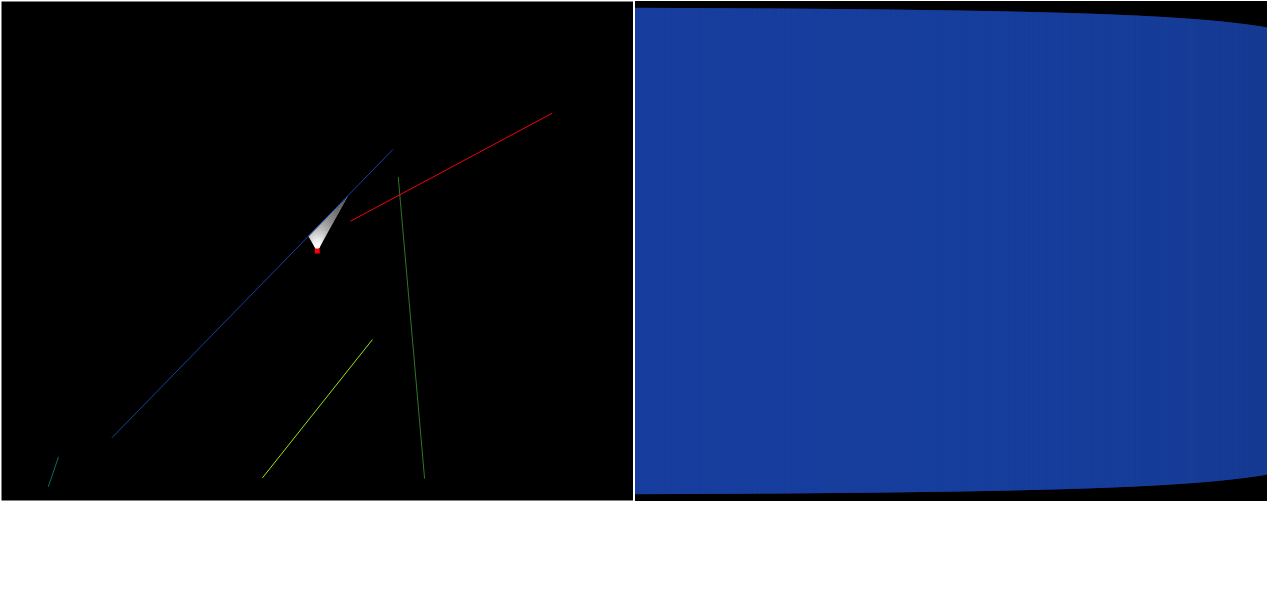
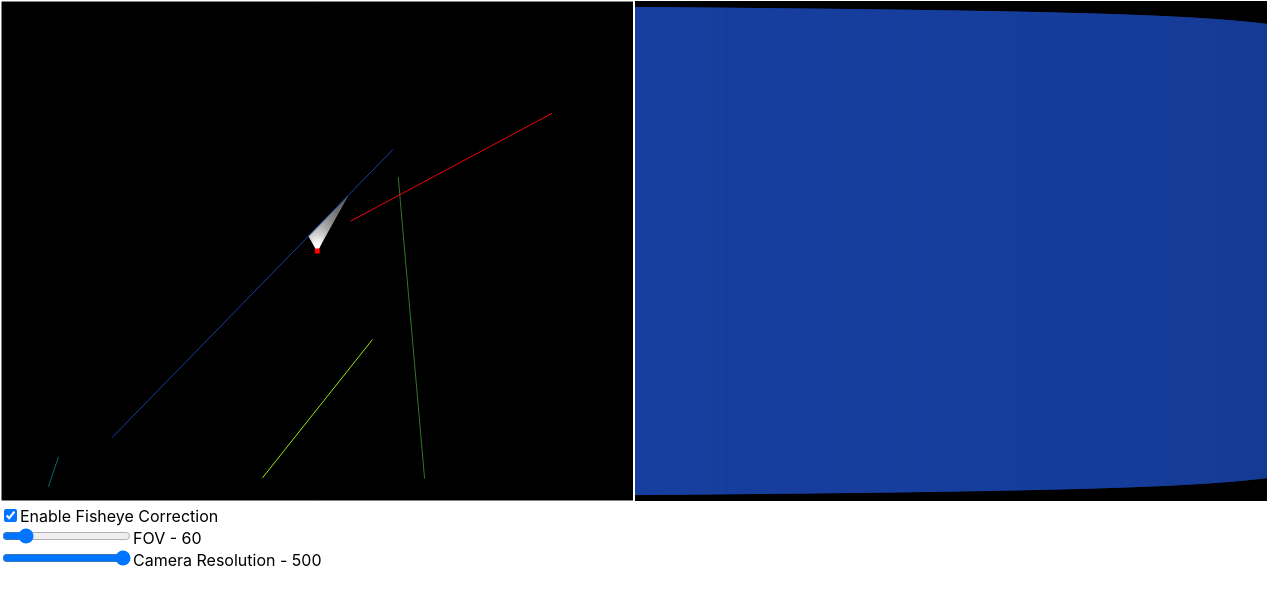
Before and after one commit to matt-winfield/raytracing, a React (Create React App) app: page / in a window 1280 px wide. Shown: the top 606 px of the page. Built offline with nearby package versions, Linux system fonts and the light colour scheme.

Commit message:
Add controls for fisheye correction, FOV and resolution

```diff
--- a/src/App.tsx
+++ b/src/App.tsx
@@ -1,4 +1,4 @@
-import { useEffect, useRef, useState } from 'react';
+import { ChangeEvent, useEffect, useRef, useState } from 'react';
 import { timer } from 'd3-timer';
 import './App.scss';
 import { Drawable } from './classes/interfaces/Drawable';
@@ -22,6 +22,8 @@ function App(): JSX.Element {
 	const [yDirection] = useState(1);
 	const [overheadDrawables, setOverheadDrawables] = useState<Drawable[]>([camera]);
 	const [povDrawables, setPovDrawables] = useState<Drawable[]>([]);
+	const [displayedFov, setDisplayedFov] = useState(fov);
+	const [displayedResolution, setDisplayedResolution] = useState(cameraResolution);
 
 	const xDirectionRef = useRef(xDirection);
 	xDirectionRef.current = xDirection;
@@ -98,10 +100,36 @@ function App(): JSX.Element {
 		return () => t.stop();
 	}, [])
 
+	const handleFisheyeCorrectionChanged = (event: ChangeEvent<HTMLInputElement>) => {
+		camera.setFisheyeCorrectionEnabled(event.target.checked);
+	}
+
+	const handleFovChanged = (event: ChangeEvent<HTMLInputElement>) => {
+		setDisplayedFov(parseInt(event.target.value));
+		camera.setFov(displayedFov);
+	}
+
+	const handleResolutionChanged = (event: ChangeEvent<HTMLInputElement>) => {
+		setDisplayedResolution(parseInt(event.target.value));
+		camera.setResolution(displayedResolution);
+	}
+
 	return (
 		<div className="App">
 			<Display width={displayWidth} height={displayHeight} drawables={overheadDrawables}></Display>
 			<Display width={displayWidth} height={displayHeight} drawables={povDrawables}></Display>
+			<div>
+				<input type="checkbox" id="fisheye" onChange={handleFisheyeCorrectionChanged} defaultChecked={true}></input>
+				<label htmlFor="fisheye">Enable Fisheye Correction</label>
+			</div>
+			<div>
+				<input type="range" id="fov" onChange={handleFovChanged} defaultValue={fov} min="10" max="360"></input>
+				<label htmlFor="fov">FOV - {displayedFov}</label>
+			</div>
+			<div>
+				<input type="range" id="camera-resolution" onChange={handleResolutionChanged} defaultValue={cameraResolution} min="5" max="500"></input>
+				<label htmlFor="camera-resolution">Camera Resolution - {displayedResolution}</label>
+			</div>
 		</div>
 	);
 }
--- a/src/classes/Camera.ts
+++ b/src/classes/Camera.ts
@@ -1,8 +1,13 @@
+import { CastedRay } from "./CastedRay";
 import { Drawable } from "./interfaces/Drawable";
 import { Ray } from "./Ray";
 import { Segment } from "./Segment";
 import { Vector } from "./Vector";
 import { Wall } from "./Wall";
+
+function toRadians(degrees: number): number {
+	return degrees * (Math.PI / 180);
+}
 
 export class Camera implements Drawable {
 	private position: Vector;
@@ -14,6 +19,7 @@ export class Camera implements Drawable {
 	private rays: Ray[] = [];
 	private size: number = 5;
 	private raysToShow: number = 50;
+	private fisheyeCorrection: boolean = true;
 
 	constructor(x: number, y: number, angle: number, fov: number, viewDistance: number, resolution: number, walls: Wall[]) {
 		this.position = new Vector(x, y)
@@ -41,8 +47,18 @@ export class Camera implements Drawable {
 		this.updateRays();
 	}
 
+	public setFov(fov: number): void {
+		this.fov = fov;
+		this.updateRays();
+	}
+
+	public setResolution(resolution: number): void {
+		this.resolution = resolution;
+		this.updateRays();
+	}
+
 	public draw(canvasContext: CanvasRenderingContext2D): void {
-		const fractionToShow = this.rays.length > this.raysToShow ? this.rays.length / this.raysToShow : 1;
+		const fractionToShow = this.rays.length > this.raysToShow ? Math.round(this.rays.length / this.raysToShow) : 1;
 		let i = 0;
 		for (const ray of this.rays) {
 			if (i++ % fractionToShow === 0) {
@@ -63,9 +79,10 @@ export class Camera implements Drawable {
 		for (const ray of this.rays) {
 			const castRay = ray.cast(this.walls);
 			if (castRay) {
-				const brightness = (this.viewDistance - castRay.distance) / this.viewDistance;
+				const distance = this.fisheyeCorrection ? this.getDistanceFromCameraPlane(castRay) : castRay.distance;
 
-				if (brightness > 0) {
+				if (distance < this.viewDistance) {
+					const brightness = Math.abs((this.viewDistance - distance) / this.viewDistance);
 					const segment = new Segment(segmentWidth * i, brightness * height, segmentWidth + 1, castRay.color, brightness);
 					drawables.push(segment);
 				}
@@ -76,6 +93,14 @@ export class Camera implements Drawable {
 		return drawables;
 	}
 
+	public setFisheyeCorrectionEnabled(enabled: boolean): void {
+		this.fisheyeCorrection = enabled;
+	}
+
+	private getDistanceFromCameraPlane(ray: CastedRay): number {
+		return ray.distance * Math.cos(toRadians(ray.angle - this.angle));
+	}
+
 	private updateRays(): void {
 		this.rays = []
 		for (let a = -this.fov / 2; a < this.fov / 2; a += (this.fov / this.resolution)) {
```
